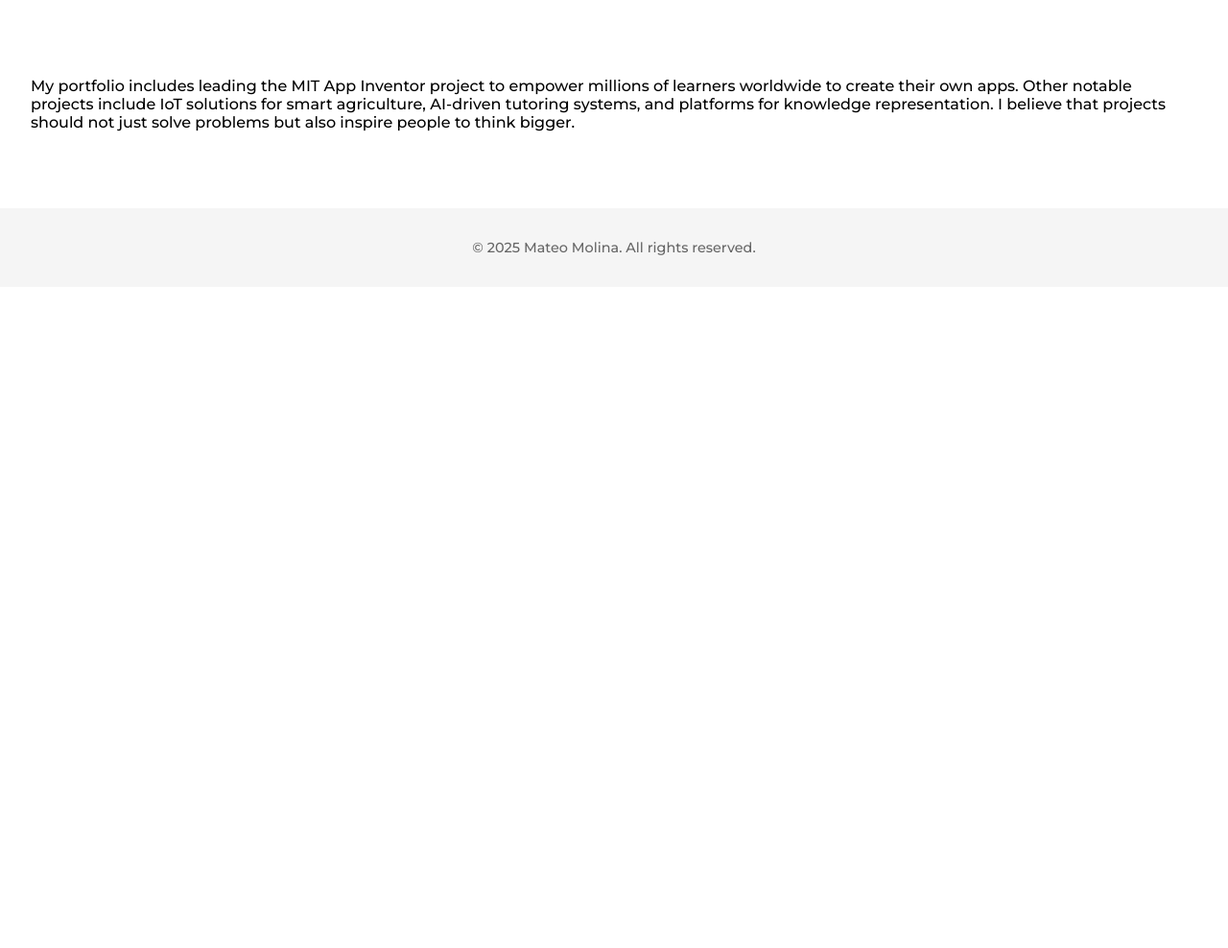
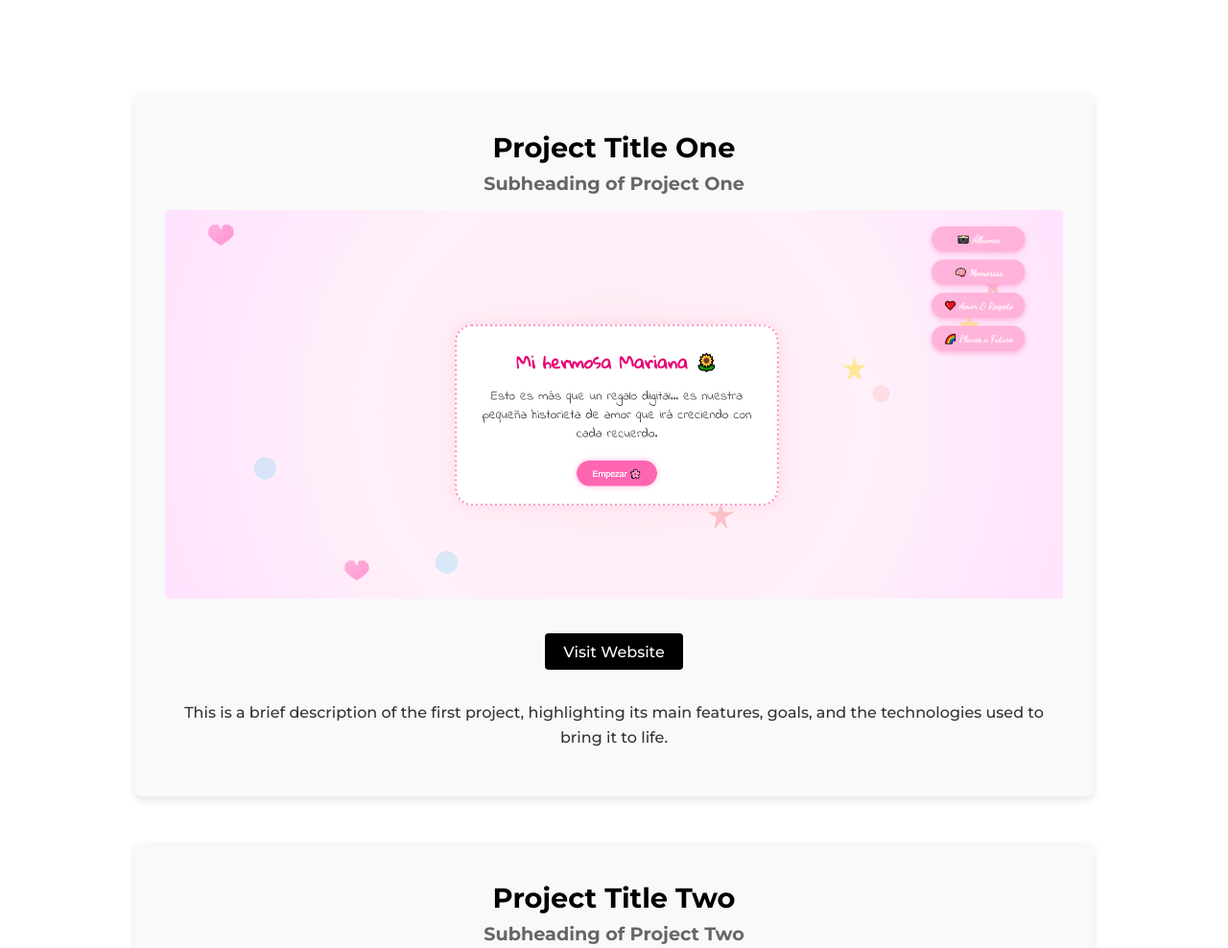
Before and after one commit to molxeuz/mateos, a plain HTML site: page projects.html in a window 1280 px wide. Shown: the part 800-1788 px from the top of the page at 96% size. Before the commit the page ends 1099 px from the top, so only its background shows below. Drawn offline with Linux system fonts and the light colour scheme.

Commit message:
add projects : v.1.3

```diff
--- /dev/null
+++ b/CSS/projects.css
@@ -0,0 +1,62 @@
+.projects-section {
+    display: grid;
+    grid-template-columns: 1fr;
+    gap: 3rem;
+    max-width: 1000px;
+    margin: 2rem auto;
+    padding: 0 1rem;
+}
+
+.project-card {
+    background: #f9f9f9;
+    border-radius: 8px;
+    box-shadow: 0 4px 8px rgba(0, 0, 0, 0.1);
+    padding: 2rem;
+    text-align: center;
+    transition: transform 0.3s ease, box-shadow 0.3s ease;
+}
+
+.project-card:hover {
+    transform: translateY(-5px);
+    box-shadow: 0 6px 12px rgba(0, 0, 0, 0.15);
+}
+
+.project-card h2 {
+    font-size: 1.8em;
+    margin: 0.5rem 0;
+}
+
+.project-card h3 {
+    font-size: 1.2em;
+    color: #666;
+    margin: 0.2rem 0 1rem 0;
+}
+
+.project-image img {
+    max-width: 100%;
+    border-radius: 4px;
+    margin-bottom: 1rem;
+}
+
+.project-link {
+    display: inline-block;
+    margin: 1rem 0;
+    padding: 0.6rem 1.2rem;
+    background: #000;
+    color: #fff;
+    text-decoration: none;
+    font-weight: 500;
+    border-radius: 4px;
+    transition: background 0.3s ease;
+}
+
+.project-link:hover {
+    background: #333;
+}
+
+.project-description {
+    font-size: 1em;
+    line-height: 1.6;
+    color: #333;
+    margin-top: 1rem;
+}
--- a/CSS/styles.css
+++ b/CSS/styles.css
@@ -12,7 +12,7 @@ header {
     left: 0;
     background: rgba(255, 255, 255, 0.95);
     padding: 1rem 2rem;
-  box-shadow: 0 2px 4px rgba(0,0,0,0.1);
+    box-shadow: 0 2px 4px rgba(0, 0, 0, 0.1);
     z-index: 10;
     transform: translateY(-100%);
     transition: transform 0.3s ease;
@@ -72,7 +72,7 @@ header nav ul li a.active {
     content: "";
     position: absolute;
     inset: 0;
-  background: rgba(0,0,0,0.5);
+    background: rgba(0, 0, 0, 0.5);
 }
 
 .hero-content {
@@ -135,7 +135,7 @@ main {
     background: #f9f9f9;
     padding: 2rem;
     border-radius: 8px;
-  box-shadow: 0 2px 6px rgba(0,0,0,0.1);
+    box-shadow: 0 2px 6px rgba(0, 0, 0, 0.1);
     text-align: center;
     transition: transform 0.3s ease;
 }
--- a/projects.html
+++ b/projects.html
@@ -6,6 +6,7 @@
     <meta name="viewport" content="width=device-width, initial-scale=1.0">
     <title>Projects - Mateo Molina</title>
     <link rel="stylesheet" href="CSS/styles.css">
+    <link rel="stylesheet" href="CSS/projects.css">
     <link href="https://fonts.googleapis.com/css2?family=Montserrat:wght@300;500;700&display=swap" rel="stylesheet">
 </head>
 
@@ -34,13 +35,30 @@
     </section>
 
     <main>
-        <section class="about">
-            <div class="card">
-                <p>
-                    My portfolio includes leading the MIT App Inventor project to empower millions of learners worldwide
-                    to create their own apps. Other notable projects include IoT solutions for smart agriculture,
-                    AI-driven tutoring systems, and platforms for knowledge representation. I believe that projects
-                    should not just solve problems but also inspire people to think bigger.
+        <section class="projects-section">
+            <div class="project-card">
+                <h2>Project Title One</h2>
+                <h3>Subheading of Project One</h3>
+                <div class="project-image">
+                    <img src="IMG/img_m&m_webpage.PNG" alt="Project One Screenshot">
+                </div>
+                <a href="https://molxeuz.github.io/loving.mariana/" target="_blank" class="project-link">Visit Website</a>
+                <p class="project-description">
+                    This is a brief description of the first project, highlighting its main features, goals, and the
+                    technologies used to bring it to life.
+                </p>
+            </div>
+
+            <div class="project-card">
+                <h2>Project Title Two</h2>
+                <h3>Subheading of Project Two</h3>
+                <div class="project-image">
+                    <img src="IMG/img_hpi_webpage.PNG" alt="Project Two Screenshot">
+                </div>
+                <a href="https://molxeuz.github.io/WebPage_HumanProgramInterpreter/" target="_blank" class="project-link">Visit Website</a>
+                <p class="project-description">
+                    This is a brief description of the second project, showcasing how it addresses a specific challenge
+                    and its impact on users or clients.
                 </p>
             </div>
         </section>
@@ -56,6 +74,7 @@
             header.style.transform = window.scrollY > 50 ? 'translateY(0)' : 'translateY(-100%)';
         });
     </script>
+
 </body>
 
 </html>
```
Also changed, not shown: IMG/img_hpi_webpage.PNG (added), IMG/img_m&m_webpage.PNG (added). Lines whose indentation alone changed are shown as unchanged.
